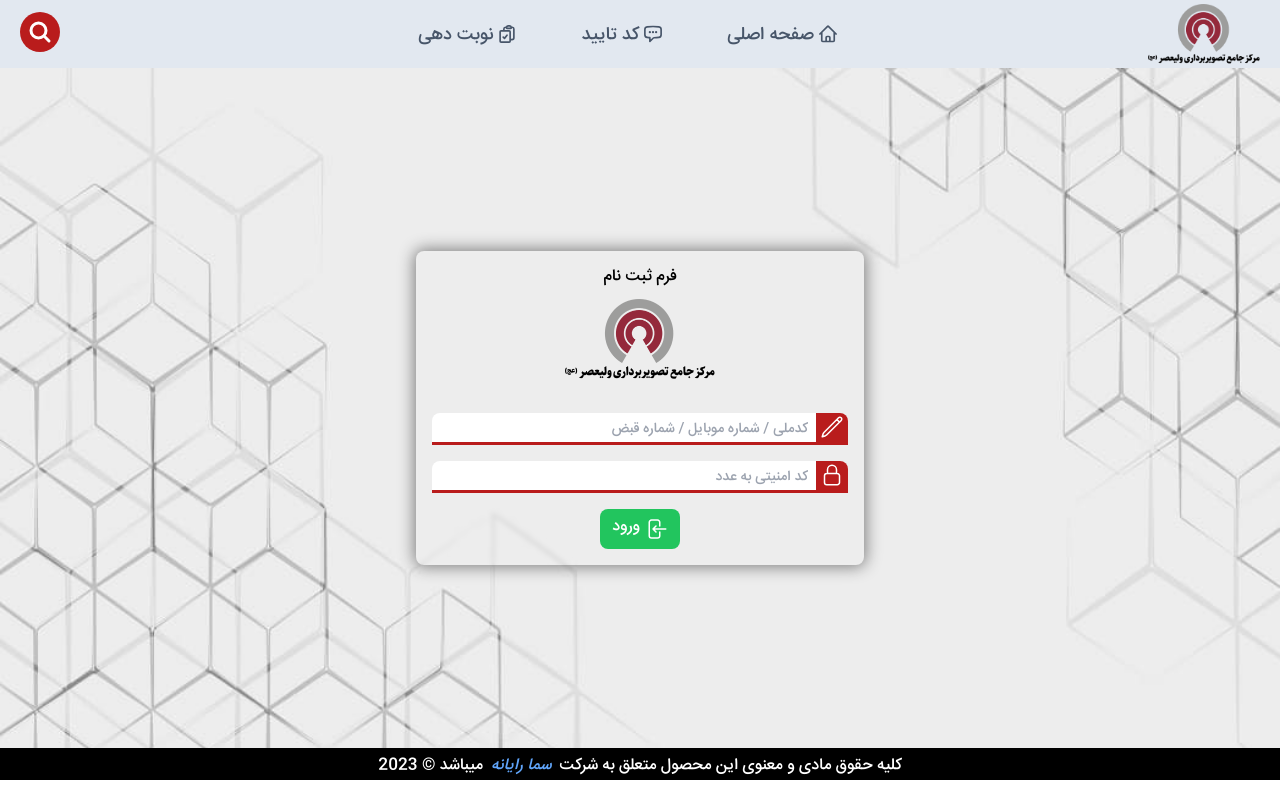
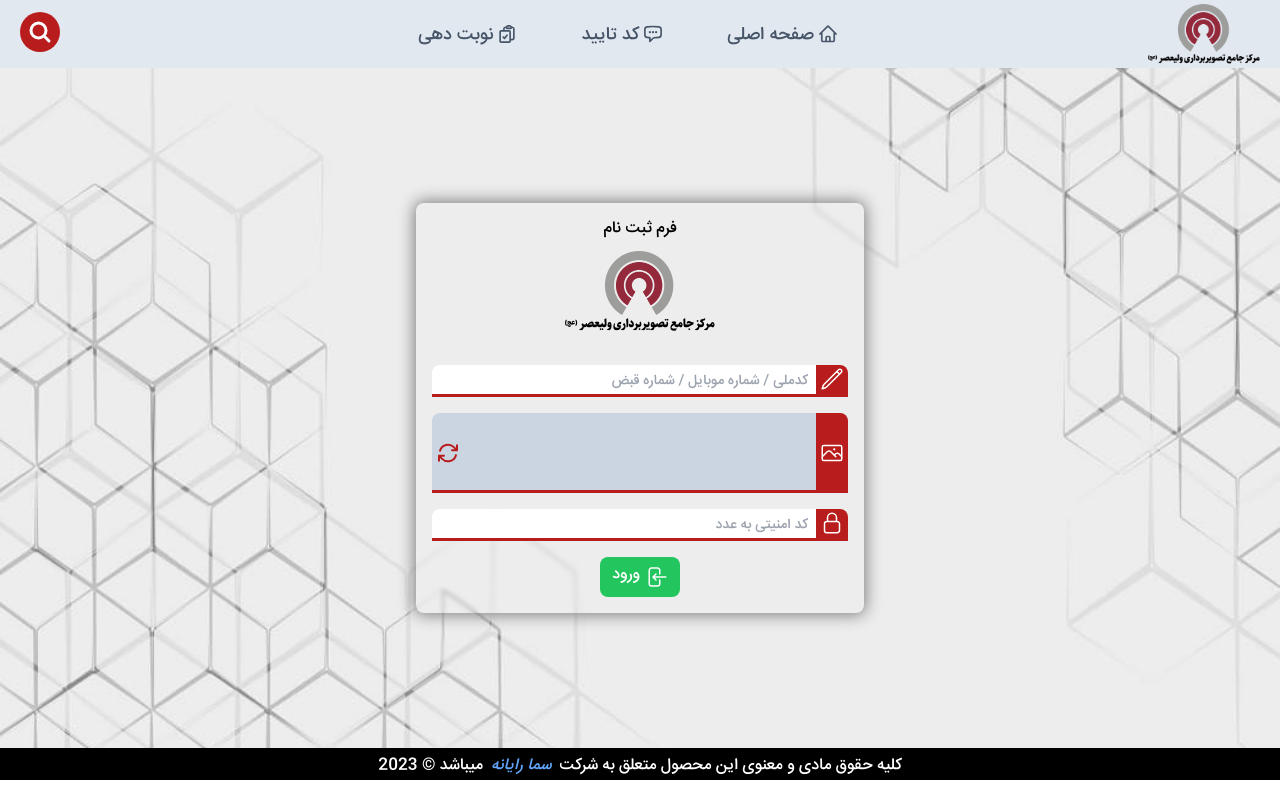
Before and after one commit to farshad-vgr/next-task-sama, a Next.js app: page / in a window 1280 px wide. Built offline with nearby package versions, Linux system fonts and the light colour scheme.

Commit message:
CaptchaBox added

```diff
--- /dev/null
+++ b/components/CaptchaBox/CaptchaBox.tsx
@@ -0,0 +1,46 @@
+import React, { memo } from "react";
+
+// interface Props {
+// 	username: string;
+// 	placeHolder: string;
+// }
+
+const CaptchaBox = (): JSX.Element => {
+	return (
+		<>
+			<section>
+				<div className="relative flex justify-center w-full h-20 overflow-hidden">
+					<div className="flex justify-center items-center absolute right-0 w-8 h-full outline-none text-white bg-red-700 border-b-[3px] border-b-red-700 rounded-[0_0.5rem_0_0]">
+						<svg
+							xmlns="http://www.w3.org/2000/svg"
+							fill="none"
+							viewBox="0 0 24 24"
+							strokeWidth={1.5}
+							stroke="currentColor"
+							className="w-6 h-6 mt-[3px]">
+							<path
+								strokeLinecap="round"
+								strokeLinejoin="round"
+								d="M2.25 15.75l5.159-5.159a2.25 2.25 0 013.182 0l5.159 5.159m-1.5-1.5l1.409-1.409a2.25 2.25 0 013.182 0l2.909 2.909m-18 3.75h16.5a1.5 1.5 0 001.5-1.5V6a1.5 1.5 0 00-1.5-1.5H3.75A1.5 1.5 0 002.25 6v12a1.5 1.5 0 001.5 1.5zm10.5-11.25h.008v.008h-.008V8.25zm.375 0a.375.375 0 11-.75 0 .375.375 0 01.75 0z"
+							/>
+						</svg>
+					</div>
+
+					<div className="py-2 px-4 pr-10 pb-0 w-full outline-none text-sm border-b-[3px] border-b-red-700 rounded-[0.5rem_0.5rem_0_0] bg-slate-300"></div>
+
+					<div className="flex justify-center items-center absolute left-0 top-1/2 -translate-y-1/2 w-8 h-8 outline-none text-red-700 hover:rotate-180 hover:scale-125 rounded-full cursor-pointer duration-500">
+						<svg xmlns="http://www.w3.org/2000/svg" fill="none" viewBox="0 0 24 24" strokeWidth={2} stroke="currentColor" className="w-6 h-6">
+							<path
+								strokeLinecap="round"
+								strokeLinejoin="round"
+								d="M16.023 9.348h4.992v-.001M2.985 19.644v-4.992m0 0h4.992m-4.993 0l3.181 3.183a8.25 8.25 0 0013.803-3.7M4.031 9.865a8.25 8.25 0 0113.803-3.7l3.181 3.182m0-4.991v4.99"
+							/>
+						</svg>
+					</div>
+				</div>
+			</section>
+		</>
+	);
+};
+
+export default memo(CaptchaBox);
--- a/components/SignupForm/SignupForm.tsx
+++ b/components/SignupForm/SignupForm.tsx
@@ -1,6 +1,6 @@
 import { memo } from "react";
 
-import { SignupInput, CaptchaInput, SubmitButton } from "@/components";
+import { SignupInput, CaptchaBox, CaptchaInput, SubmitButton } from "@/components";
 
 const SignupForm = () => {
 	return (
@@ -13,6 +13,8 @@ const SignupForm = () => {
 				}}>
 				<SignupInput username="" placeHolder="کدملی / شماره موبایل / شماره قبض" />
 
+				<CaptchaBox />
+
 				<CaptchaInput username="" placeHolder="کد امنیتی به عدد" />
 
 				<SubmitButton btnText="ورود" />
--- a/components/index.ts
+++ b/components/index.ts
@@ -21,5 +21,6 @@ export { default as JumperButton } from "./JumperButton/JumperButton";
 export { default as SignupForm } from "./SignupForm/SignupForm";
 export { default as FormHeader } from "./FormHeader/FormHeader";
 export { default as SignupInput } from "./SignupInput/SignupInput";
+export { default as CaptchaBox } from "./CaptchaBox/CaptchaBox";
 export { default as CaptchaInput } from "./CaptchaInput/CaptchaInput";
 export { default as SubmitButton } from "./SubmitButton/SubmitButton";
```
